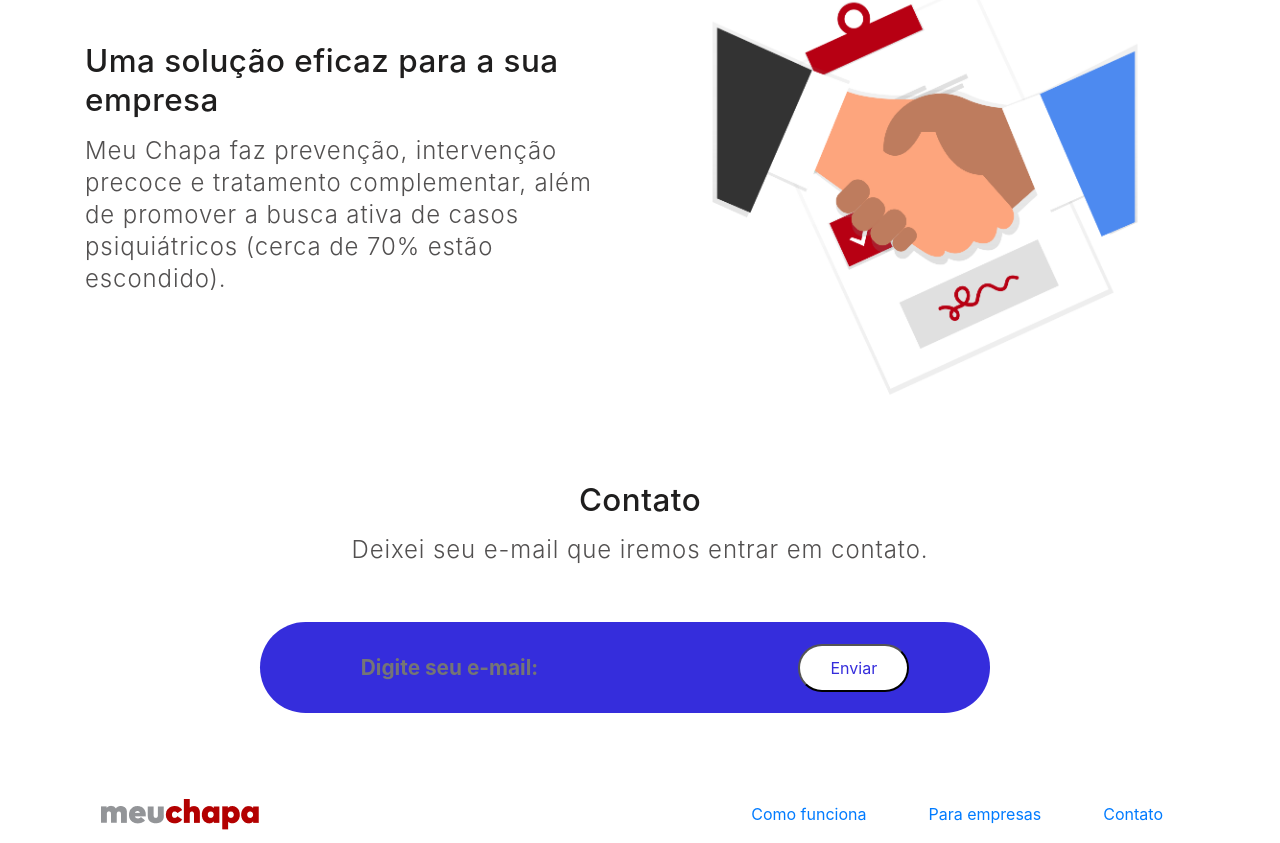
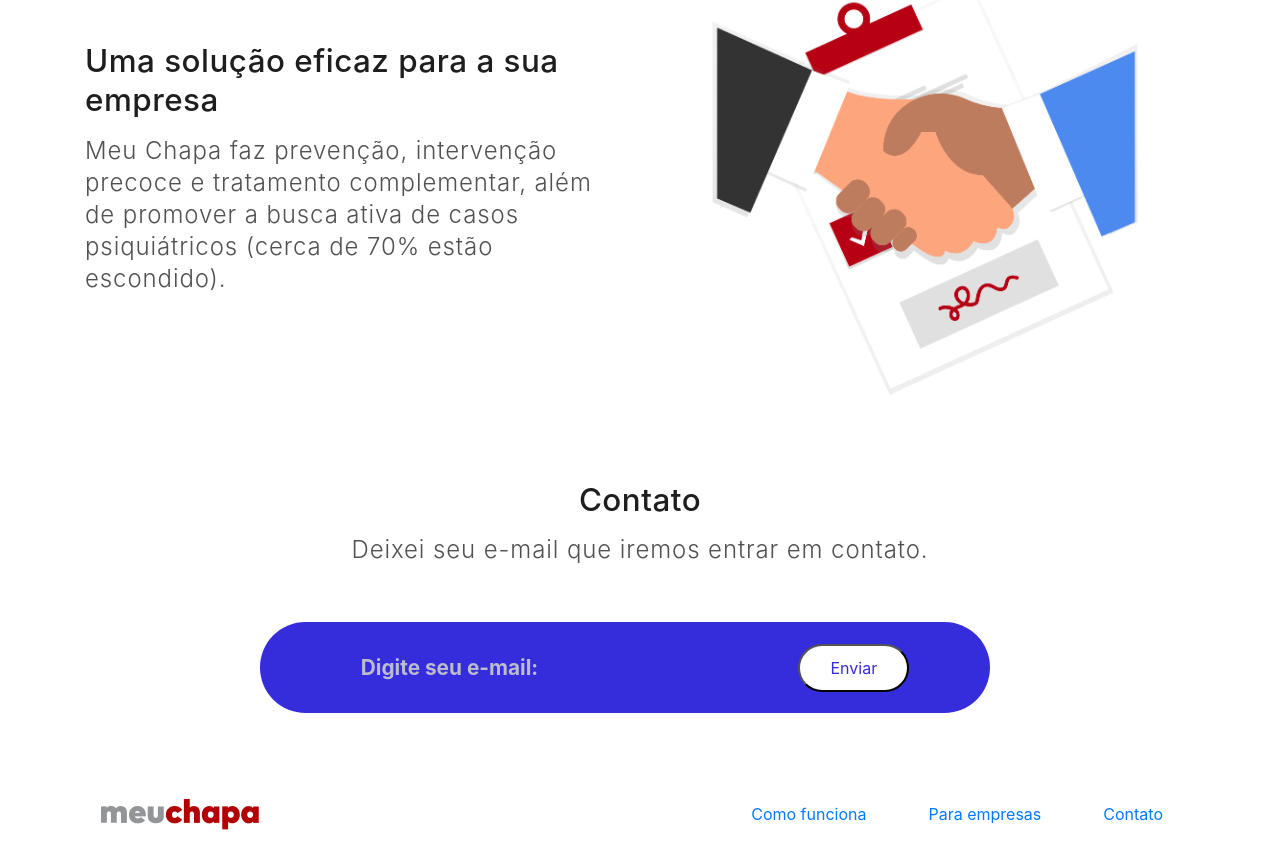
Before and after one commit to cleandersonlobo/meuchapa-site, a React (Create React App) app: page / in a window 1280 px wide. Shown: the part 1744-2587 px from the top of the page. Built offline with nearby package versions, Linux system fonts and the light colour scheme.

Commit message:
Input placeholder color

```diff
--- a/src/components/Contact/Contact.tsx
+++ b/src/components/Contact/Contact.tsx
@@ -8,7 +8,11 @@ const Contact: React.FC = () => {
       <Col xs={12} lg={{ size: 8, offset: 2 }}>
         <ContentInput>
           <Col xs={12} lg="auto">
-            <Input placeholder="Digite seu e-mail: " />
+            <Input
+              placeholder="Digite seu e-mail:"
+              autoComplete="false"
+              autoCapitalize="false"
+            />
           </Col>
           <Col xs={12} lg="auto" className="text-center">
             <Button>Enviar</Button>
--- a/src/components/Contact/styles.ts
+++ b/src/components/Contact/styles.ts
@@ -10,8 +10,17 @@ export const Input = styled.input`
   box-shadow: none;
   color: #ffffff;
   border: none;
-  :-moz-placeholder {
-    color: white;
+  ::-webkit-input-placeholder {
+    /* Edge */
+    color: #cececee3;
+  }
+
+  :-ms-input-placeholder {
+    color: #cececee3;
+  }
+
+  ::placeholder {
+    color: #cececee3;
   }
 `;
 
```
